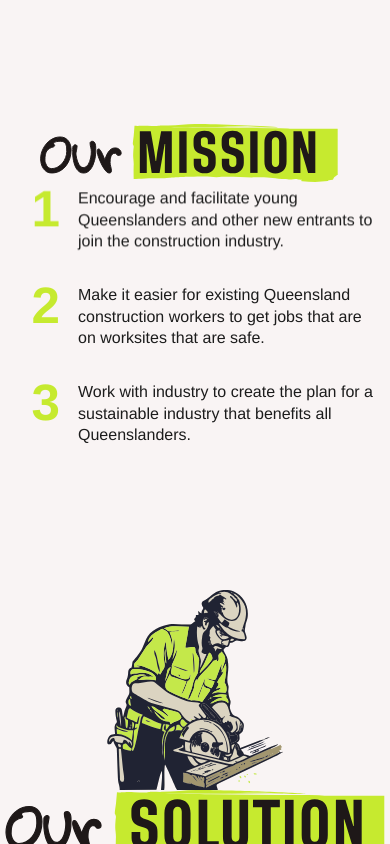
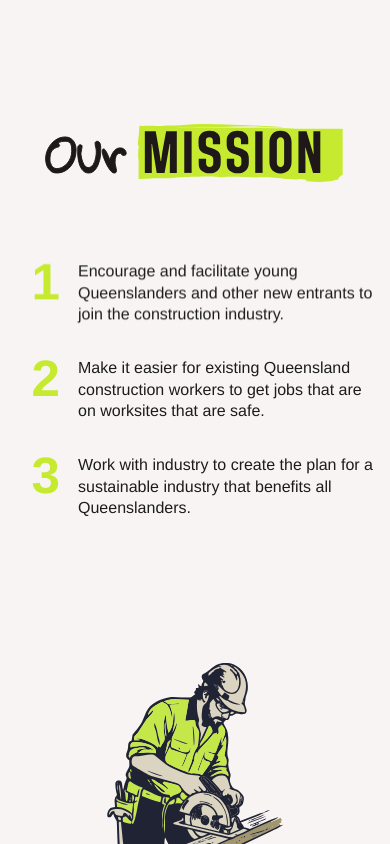
Before and after one commit to JamesMcCannCoding/BuildingBeyond, a Next.js app: page / in a window 390 px wide. Shown: the part 1600-2444 px from the top of the page. Built offline with nearby package versions, Linux system fonts and the light colour scheme.

Commit message:
CSS mobile update

```diff
--- a/app/globals.css
+++ b/app/globals.css
@@ -1472,15 +1472,19 @@ section {
     position: relative;
     top: 0;
     right: 0;
-    margin: 20px auto 0;
-    width: 280px;
-    opacity: 1;
+    order: 2;
+    min-height: 10px;
+    width: 100%;
+    max-width: 320px;
+    margin-top: -18px;
+    margin-left: -200;
+    margin-right: calc((100vw - 100%) / -2) !important;
+    transform: translateX(0);
   }
 
   .steppedList {
     margin: 0 auto;
   }
-
 
   .actionButton {
     min-width: 100%;
@@ -1553,7 +1557,17 @@ section {
   }
 
   .sectionGraphicWrap {
-    margin-bottom: 5px;
+    width: min(100%, 380px);
+    margin-left: 5px;
+    margin-right: 5px;
+    padding-bottom: 0px;
+  }
+
+  .sectionGraphic {
+    width: min(100%, 300px);
+    margin-left: 5px;
+    margin-right: 5px;
+    padding-bottom: 0px;
   }
 
   .steppedItem {
@@ -1682,18 +1696,6 @@ section {
     flex-direction: column;
     align-items: center;
   }
-  .characterWrap {
-    position: relative;
-    top: 0;
-    right: 0;
-    order: 2;
-    width: 100%;
-    max-width: 320px;
-    margin-top: -18px;
-    margin-left: auto;
-    margin-right: calc((100vw - 100%) / -2) !important;
-    transform: translateX(0);
-  }
 
   .missionCharacter {
     display: block;
@@ -1752,9 +1754,7 @@ section {
   .heroTopBar {
     margin-bottom: 20px;
   }
-  .heroGraphicWrap{
-    margin-top: 100px;
-  }
+
   .heroMain {
     flex: 1;
     width: 100%;
@@ -1774,6 +1774,7 @@ section {
   }
 
   .heroGraphicWrap {
+    margin-top: 100px;
     margin-bottom: 40px;
   }
 
```
